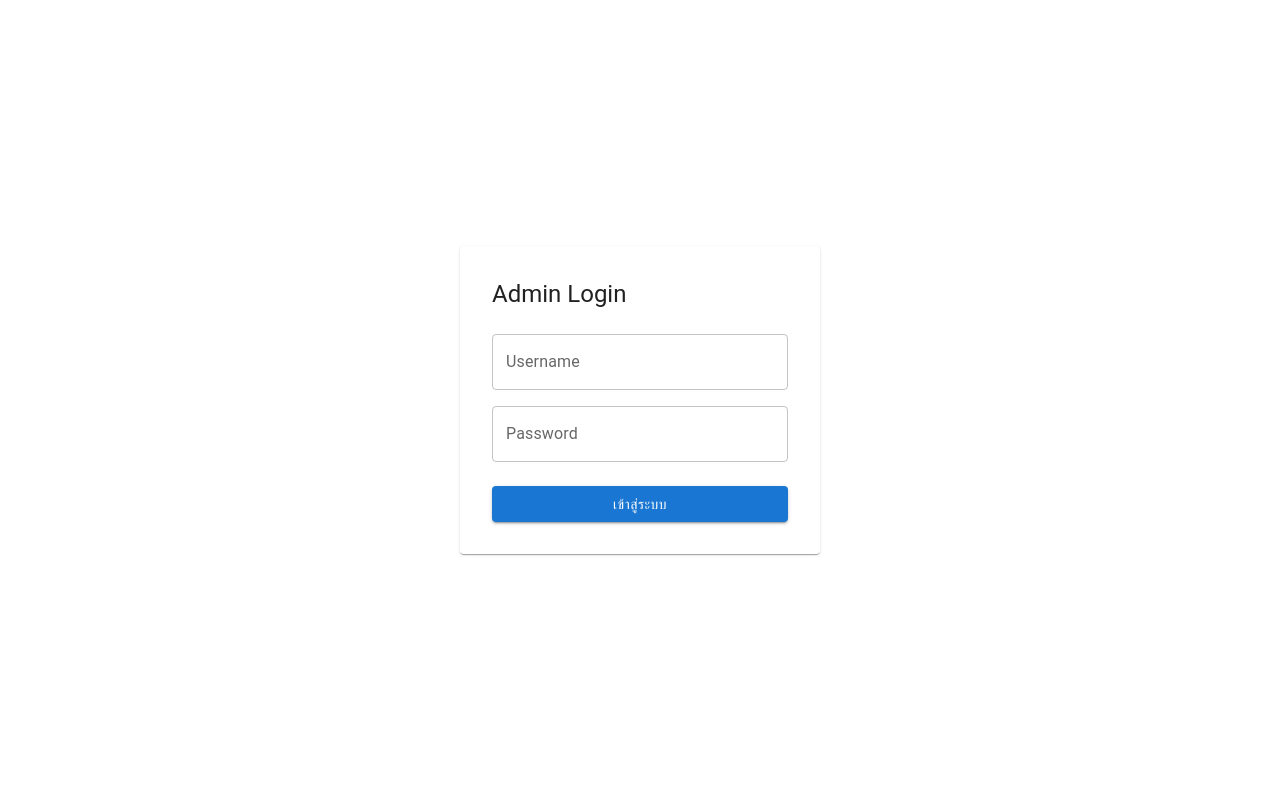
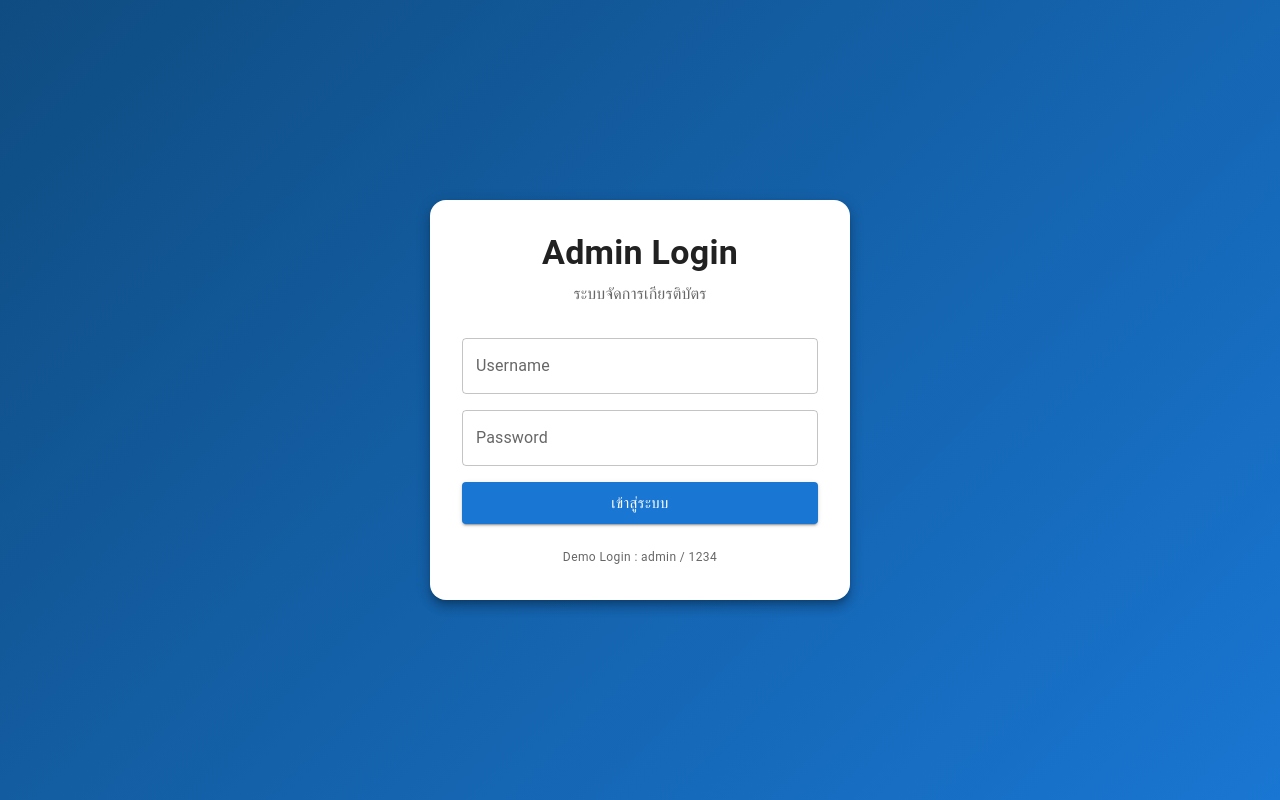
Before and after one commit to ben2tech/certificate-system, a React (Vite) app: page /admin/login in a window 1280 px wide. Built offline with nearby package versions, Linux system fonts and the light colour scheme.

Commit message:
Add Login page

```diff
--- a/src/App.jsx
+++ b/src/App.jsx
@@ -6,7 +6,7 @@ import Verify from "./student/pages/Verify";
 
 // Admin
 import Dashboard from "./admin/pages/Dashboard";
-import Login from "./admin/pages/Login";
+import Login from "./admin/pages/Login.jsx";
 import TemplateDesigner from "./admin/pages/TemplateDesigner";
 import TemplateManager from "./admin/pages/TemplateManager";
 
--- a/src/admin/pages/login.jsx
+++ b/src/admin/pages/login.jsx
@@ -1,56 +1,119 @@
 import { useState } from "react";
 import { useNavigate } from "react-router-dom";
-import { Box, Paper, TextField, Button, Typography } from "@mui/material";
+import {
+  Box,
+  Paper,
+  Typography,
+  TextField,
+  Button,
+  Stack
+} from "@mui/material";
 
 export default function Login() {
-  const nav = useNavigate();
 
-  const [user, setUser] = useState("");
-  const [pass, setPass] = useState("");
+  const navigate = useNavigate();
 
-  function login() {
-    if (user === "admin" && pass === "1234") {
+  const [username, setUsername] = useState("");
+  const [password, setPassword] = useState("");
+
+  function handleLogin() {
+
+    // ชั่วคราว ใช้ LocalStorage
+    if (username === "admin" && password === "1234") {
+
       localStorage.setItem("adminLogin", "true");
-      nav("/admin");
+
+      navigate("/admin");
+
       return;
+
     }
 
     alert("ชื่อผู้ใช้หรือรหัสผ่านไม่ถูกต้อง");
+
   }
 
   return (
+
     <Box
       display="flex"
       justifyContent="center"
       alignItems="center"
       minHeight="100vh"
+      sx={{
+        background:
+          "linear-gradient(135deg,#0F4C81,#1976D2)"
+      }}
     >
-      <Paper sx={{ p: 4, width: 360 }}>
-        <Typography variant="h5" mb={3}>
+
+      <Paper
+        elevation={8}
+        sx={{
+          p: 4,
+          width: "100%",
+          maxWidth: 420,
+          borderRadius: 4
+        }}
+      >
+
+        <Typography
+          variant="h4"
+          fontWeight={700}
+          textAlign="center"
+          mb={1}
+        >
           Admin Login
         </Typography>
 
+        <Typography
+          textAlign="center"
+          color="text.secondary"
+          mb={4}
+        >
+          ระบบจัดการเกียรติบัตร
+        </Typography>
+
+        <Stack spacing={2}>
+
           <TextField
+            label="Username"
+            value={username}
+            onChange={(e) => setUsername(e.target.value)}
             fullWidth
-          label="Username"
-          value={user}
-          onChange={(e) => setUser(e.target.value)}
-          sx={{ mb: 2 }}
           />
 
           <TextField
-          fullWidth
             label="Password"
             type="password"
-          value={pass}
-          onChange={(e) => setPass(e.target.value)}
-          sx={{ mb: 3 }}
+            value={password}
+            onChange={(e) => setPassword(e.target.value)}
+            fullWidth
           />
 
-        <Button fullWidth variant="contained" onClick={login}>
+          <Button
+            variant="contained"
+            size="large"
+            onClick={handleLogin}
+          >
             เข้าสู่ระบบ
           </Button>
+
+        </Stack>
+
+        <Typography
+          variant="caption"
+          display="block"
+          textAlign="center"
+          mt={3}
+          color="text.secondary"
+        >
+          Demo Login : admin / 1234
+        </Typography>
+
       </Paper>
+
     </Box>
+
   );
+
 }
```
Lines whose indentation alone changed are shown as unchanged.
